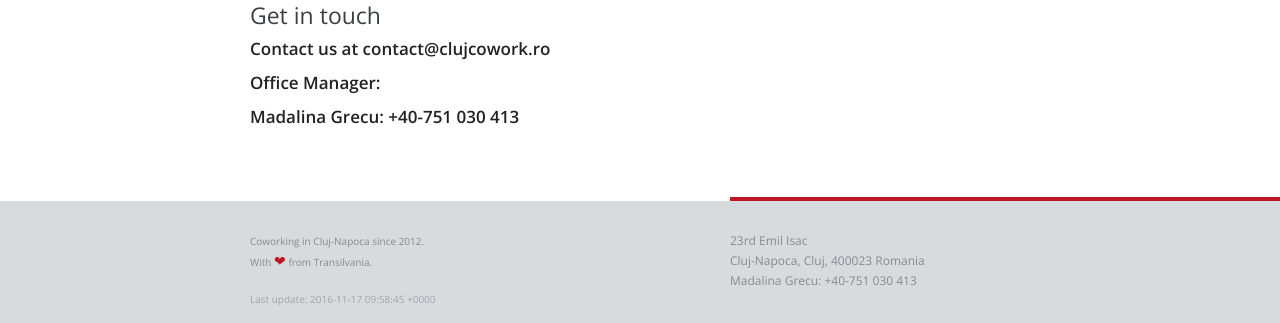
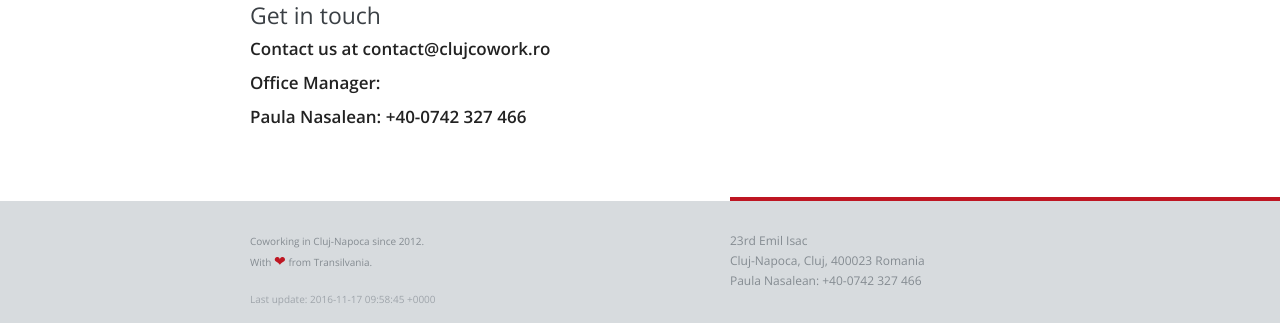
Before and after one commit to cluj-cowork/cluj-cowork.github.com, a Jekyll site: the page built from contact.html, in a window 1280 px wide. Shown: the part 601-924 px from the top of the page. Built offline with Jekyll 4.4.1, drawn with Linux system fonts in a browser that asks for light colours; nearby versions of some CDN libraries.

Commit message:
changed phone number

```diff
--- a/_config.yml
+++ b/_config.yml
@@ -1,5 +1,5 @@
 auto: true
 # phone: 'Claudia Ticle (office): &nbsp; +40-724-645-662'
-phone: 'Madalina Grecu: +40-751 030 413'
+phone: 'Paula Nasalean: +40-0742 327 466'
 
 ga: UA-24265035-1
```
